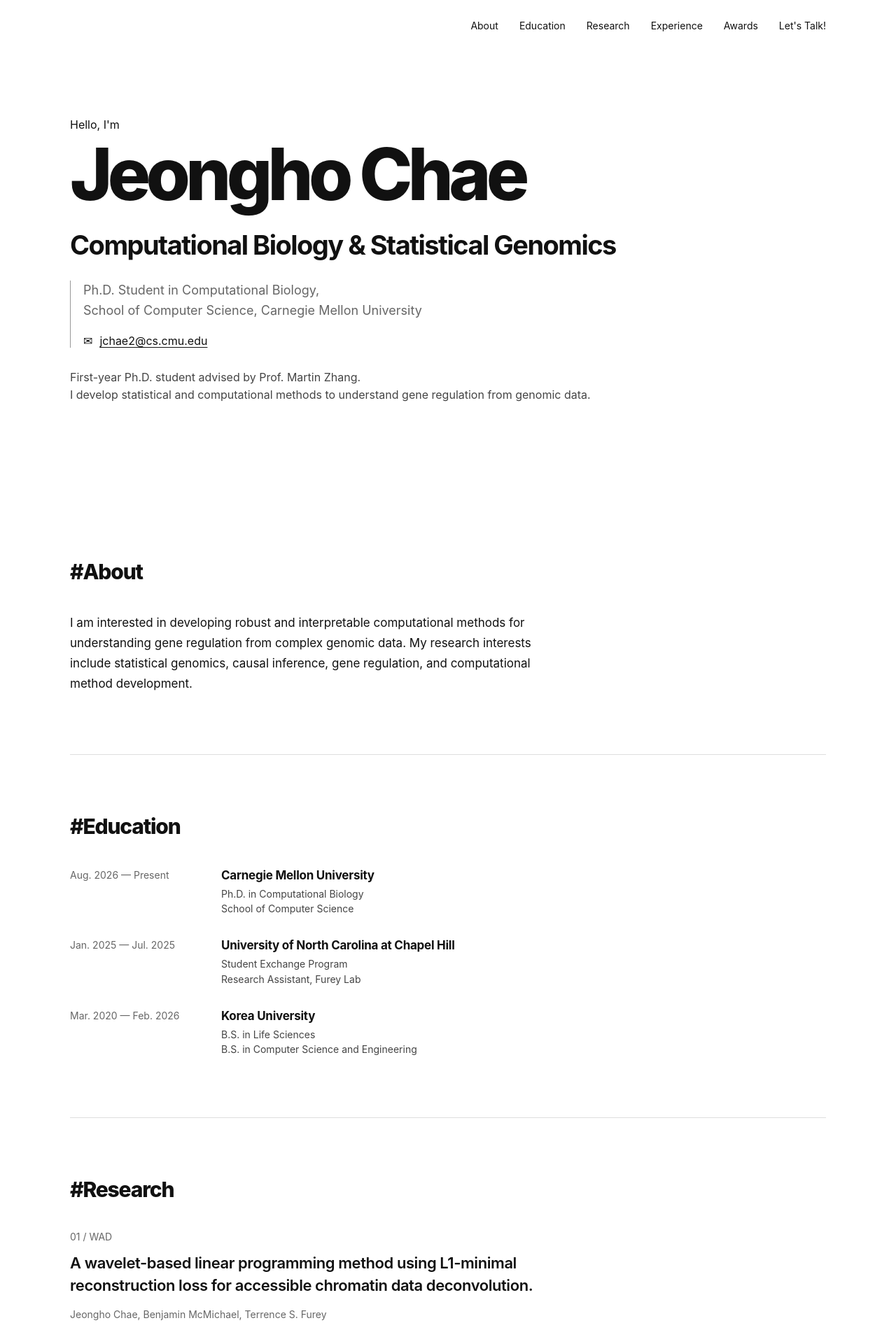
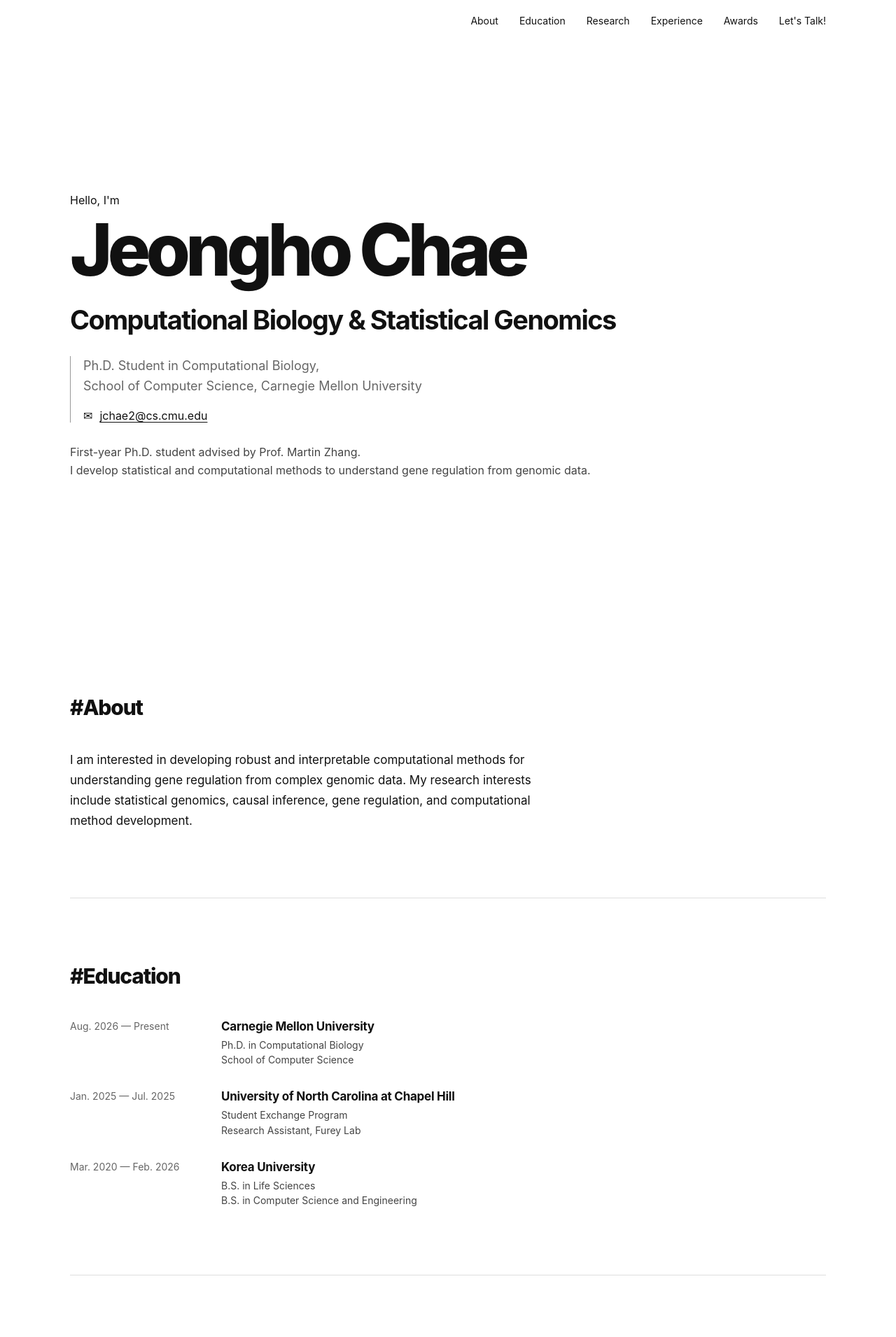
Before and after one commit to chae-jh/chae-jh.github.io, a Jekyll site: the page index.html, which Jekyll copies as it is, in a window 1280 px wide. Shown: the top 1911 px of the page at 70% size. Built offline with Jekyll 4.4.1, drawn with Linux system fonts in a browser that asks for light colours.

Commit message:
Update index.html

```diff
--- a/index.html
+++ b/index.html
@@ -1,6 +1,5 @@
 <!DOCTYPE html>
 <html lang="en">
-
 <head>
   <meta charset="UTF-8" />
   <meta name="viewport" content="width=device-width, initial-scale=1.0" />
@@ -65,7 +64,13 @@
        ========================= */
 
     header {
-      padding: 30px 0 0;
+      height: 60px;
+      display: flex;
+      align-items: center;
+    }
+
+    header .container {
+      width: min(calc(100% - 48px), var(--max));
     }
 
     nav {
@@ -96,17 +101,17 @@
        ========================= */
 
     .hero {
-      min-height: 670px;
+      min-height: calc(100vh - 60px);
 
       display: flex;
       align-items: center;
 
-      padding: 95px 0 110px;
+      padding: 70px 0;
     }
 
     .hero-inner {
       width: 100%;
-      max-width: 920px;
+      max-width: 940px;
     }
 
     .hello {
@@ -184,13 +189,13 @@
        ========================= */
 
     .content {
-      padding: 86px 0;
+      padding: 95px 0;
 
       border-bottom: 1px solid var(--line);
     }
 
     .section-title {
-      margin: 0 0 42px;
+      margin: 0 0 44px;
 
       font-size: 30px;
       line-height: 1.1;
@@ -382,7 +387,8 @@
       }
 
       header {
-        padding-top: 22px;
+        height: auto;
+        padding: 22px 0 0;
       }
 
       nav {
@@ -394,9 +400,9 @@
       }
 
       .hero {
-        min-height: auto;
+        min-height: calc(100svh - 60px);
 
-        padding: 110px 0 105px;
+        padding: 60px 0;
       }
 
       .hero h1 {
@@ -418,7 +424,7 @@
       }
 
       .content {
-        padding: 72px 0;
+        padding: 76px 0;
       }
 
       .section-title {
@@ -443,7 +449,6 @@
   </style>
 </head>
 
-
 <body>
 
   <!-- =========================
@@ -451,9 +456,7 @@
        ========================= -->
 
   <header>
-
     <div class="container">
-
       <nav>
 
         <a href="#about">
@@ -481,16 +484,13 @@
         </a>
 
       </nav>
-
     </div>
-
   </header>
 
 
   <main>
 
     <div class="container">
-
 
       <!-- =========================
            HERO
@@ -504,31 +504,22 @@
             Hello, I'm
           </p>
 
-
           <h1>
             Jeongho Chae
           </h1>
 
-
           <div class="hero-role">
-
             Computational Biology &amp;
             Statistical Genomics
-
           </div>
-
 
           <div class="hero-info">
 
             <p>
-
               Ph.D. Student in Computational Biology,<br>
-
               School of Computer Science,
               Carnegie Mellon University
-
             </p>
-
 
             <div class="hero-email">
 
@@ -543,7 +534,6 @@
             </div>
 
           </div>
-
 
           <div class="hero-extra">
 
@@ -573,7 +563,6 @@
         <h2 class="section-title">
           #About
         </h2>
-
 
         <div class="section-body">
 
@@ -608,11 +597,9 @@
           #Education
         </h2>
 
-
         <div class="section-body">
 
           <div class="timeline">
-
 
             <div class="timeline-row">
 
@@ -627,11 +614,8 @@
                 </h3>
 
                 <p>
-
                   Ph.D. in Computational Biology<br>
-
                   School of Computer Science
-
                 </p>
 
               </div>
@@ -652,11 +636,8 @@
                 </h3>
 
                 <p>
-
                   Student Exchange Program<br>
-
                   Research Assistant, Furey Lab
-
                 </p>
 
               </div>
@@ -677,17 +658,13 @@
                 </h3>
 
                 <p>
-
                   B.S. in Life Sciences<br>
-
                   B.S. in Computer Science and Engineering
-
                 </p>
 
               </div>
 
             </div>
-
 
           </div>
 
@@ -709,16 +686,13 @@
           #Research
         </h2>
 
-
         <div class="section-body">
 
           <article class="research-item">
 
-
             <div class="research-number">
               01 / WAD
             </div>
-
 
             <h3 class="research-title">
 
@@ -728,7 +702,6 @@
 
             </h3>
 
-
             <div class="research-authors">
 
               Jeongho Chae,
@@ -766,7 +729,6 @@
               </a>
 
             </div>
-
 
           </article>
 
@@ -788,11 +750,9 @@
           #Experience
         </h2>
 
-
         <div class="section-body">
 
           <div class="timeline">
-
 
             <div class="timeline-row">
 
@@ -835,7 +795,6 @@
 
             </div>
 
-
           </div>
 
         </div>
@@ -856,11 +815,9 @@
           #Awards
         </h2>
 
-
         <div class="section-body">
 
           <div class="award-list">
-
 
             <div class="award-row">
 
@@ -887,7 +844,6 @@
 
             </div>
 
-
           </div>
 
         </div>
@@ -908,16 +864,13 @@
           #Let's Talk!
         </h2>
 
-
         <div class="section-body">
 
           <div class="contact-links">
 
-
             <a href="mailto:jchae2@cs.cmu.edu">
               jchae2@cs.cmu.edu
             </a>
-
 
             <a
               href="https://github.com/chae-jh"
@@ -927,13 +880,11 @@
               GitHub ↗
             </a>
 
-
           </div>
 
         </div>
 
       </section>
-
 
     </div>
 
@@ -965,7 +916,6 @@
 
   </script>
 
-
 </body>
 
 </html>
```
Also changed, not shown: other parts of index.html (+0 -10 lines).
